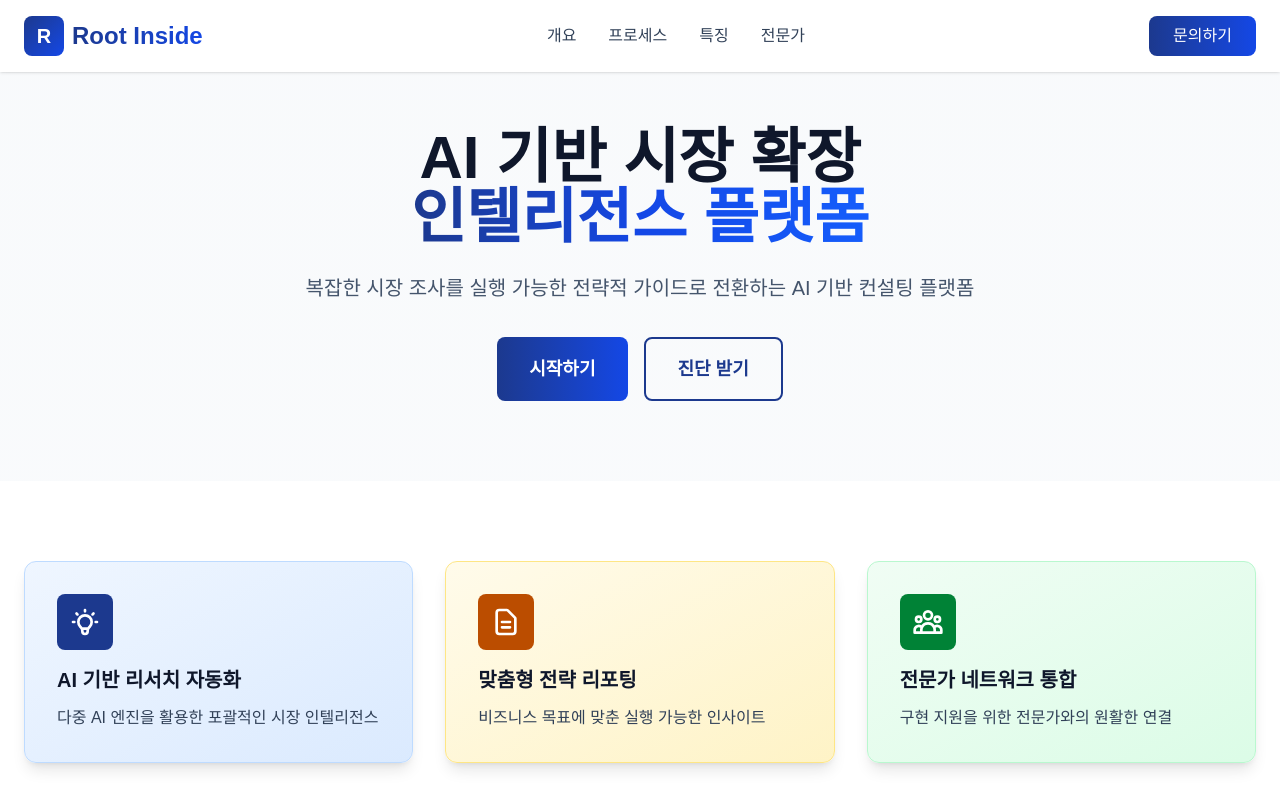
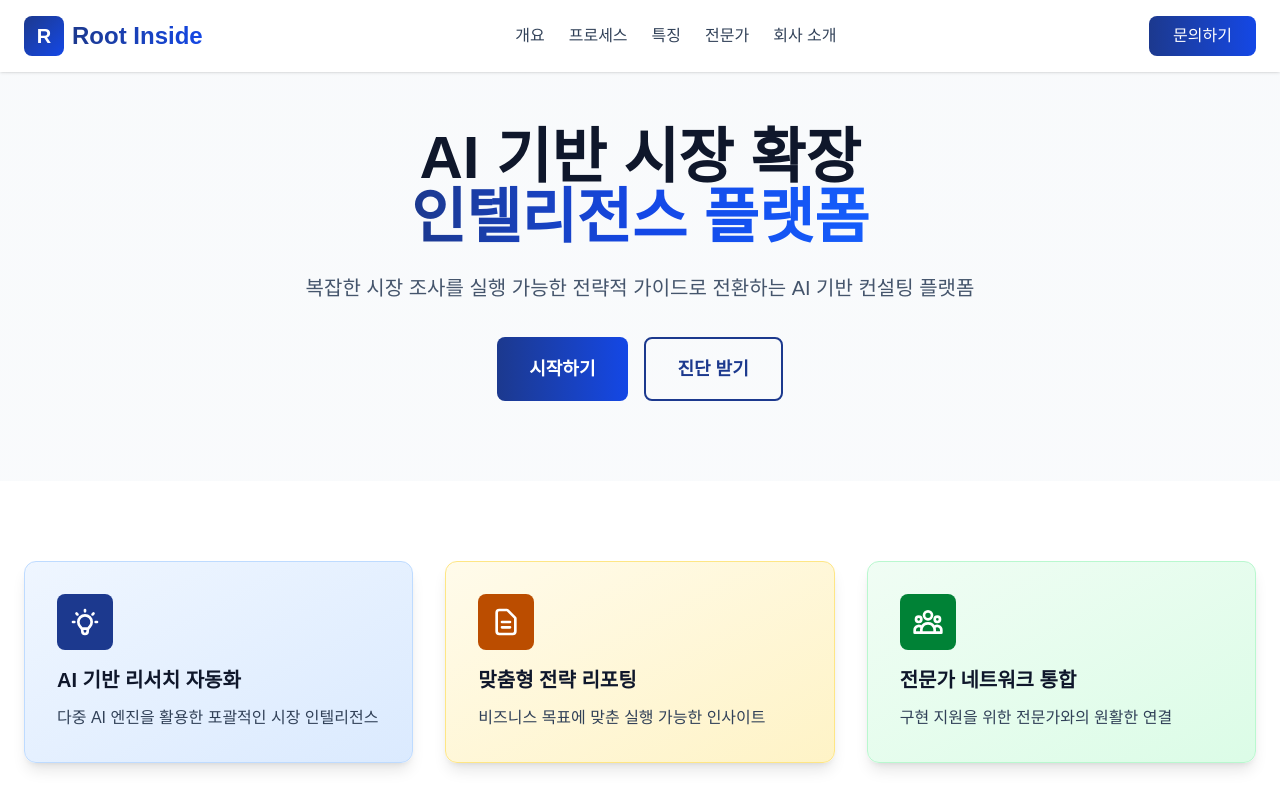
Before and after one commit to leekangyeop-cpu/semi_ai_agent, a Next.js app: page / in a window 1280 px wide. Shown: the top 800 px of the page. Built offline with nearby package versions, Linux system fonts and the light colour scheme.

Commit message:
Root Inside 4

```diff
--- a/app/page.tsx
+++ b/app/page.tsx
@@ -90,11 +90,12 @@ ${userRequest.substring(0, 300)}${userRequest.length > 300 ? '...' : ''}
                 Root Inside
               </span>
             </div>
-            <div className="hidden md:flex space-x-8">
+            <div className="hidden md:flex items-center space-x-6">
               <a href="#overview" className="text-slate-700 hover:text-blue-900 transition-colors font-medium">개요</a>
               <a href="#process" className="text-slate-700 hover:text-blue-900 transition-colors font-medium">프로세스</a>
               <a href="#features" className="text-slate-700 hover:text-blue-900 transition-colors font-medium">특징</a>
               <a href="#experts" className="text-slate-700 hover:text-blue-900 transition-colors font-medium">전문가</a>
+              <a href="/about" className="text-slate-700 hover:text-blue-900 transition-colors font-medium">회사 소개</a>
             </div>
             <button
               onClick={handleContactEmail}
```
